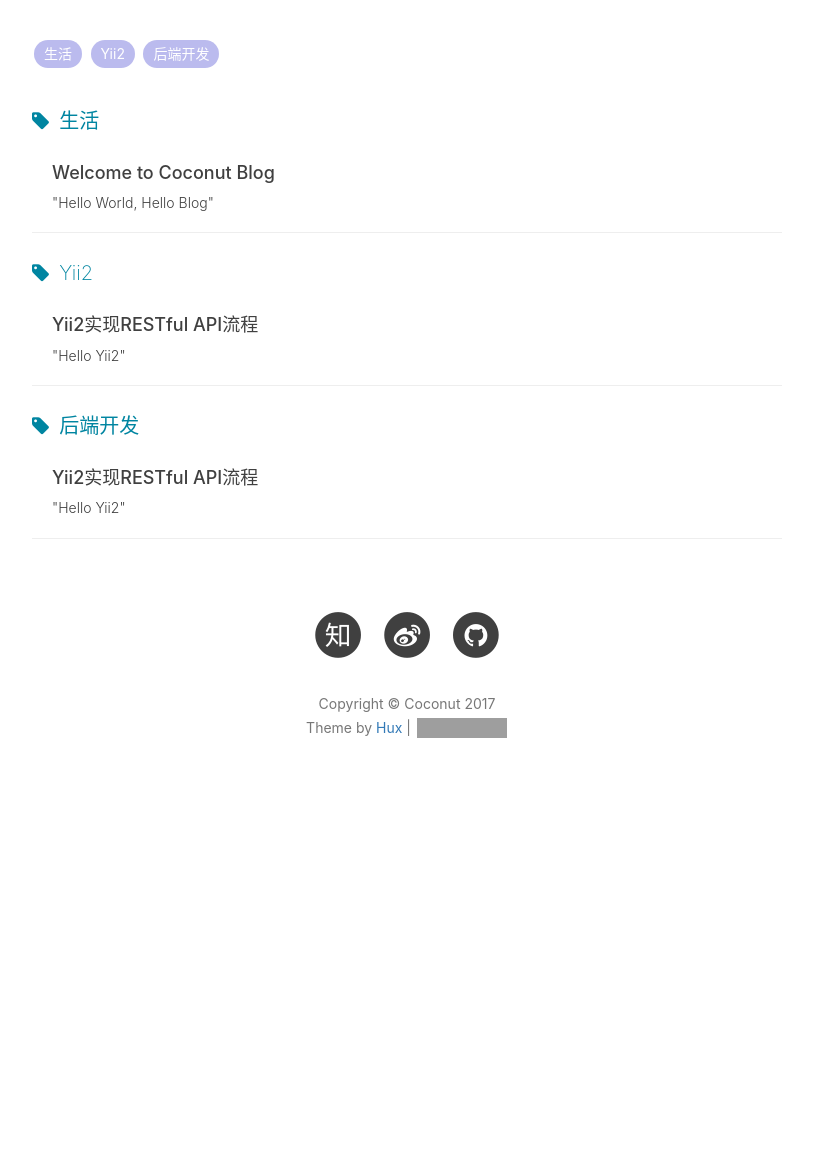
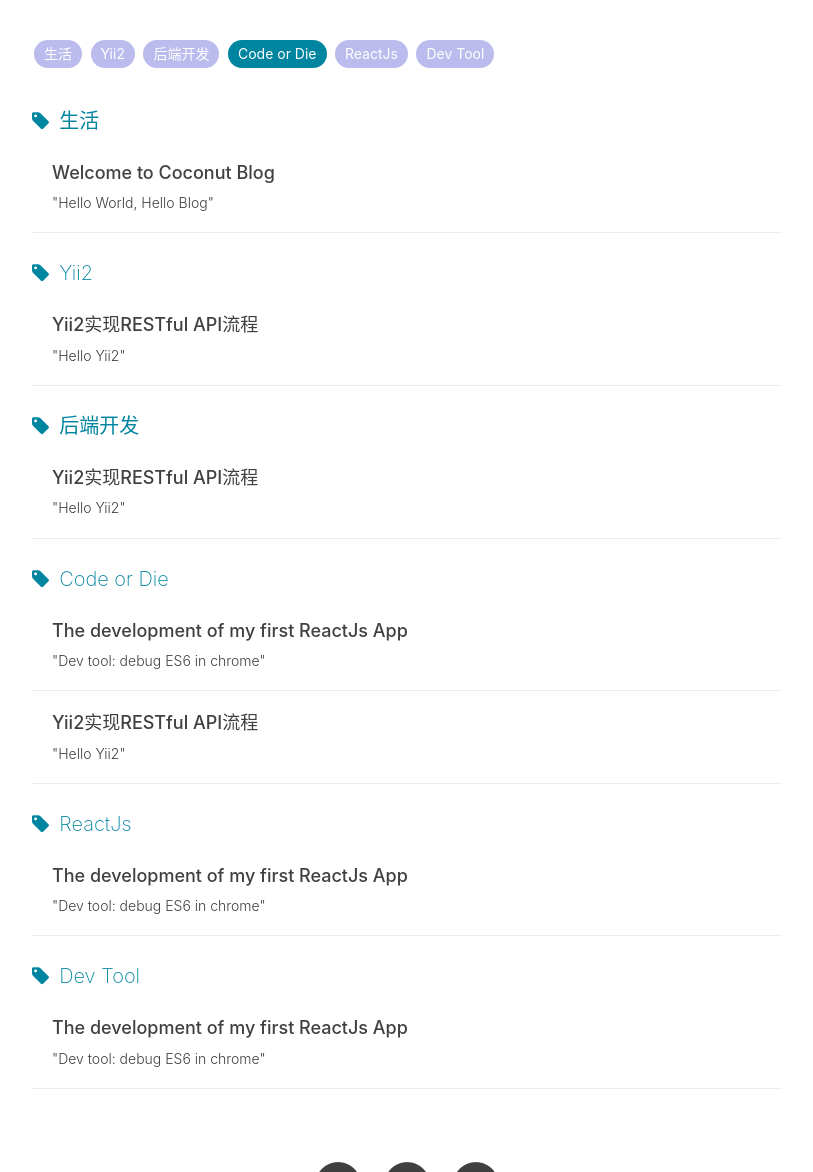
Before and after one commit to AbnerXin/coxxin.github.io, a Jekyll site: the page built from tags.html, in a window 1280 px wide and 1400 px high. Shown: the part 228-1400 px from the top of the window, without its empty margins (233-1046 px from the left). Built offline with Jekyll 4.4.1, drawn with Linux system fonts in a browser that asks for light colours; nearby versions of some CDN libraries; comment, search, counter and statistics services are not loaded; some of the changed lines change nothing that is shown; grey boxes are pictures that could not be loaded.

Commit message:
post: react debug tool

```diff
--- a/_posts/2016-10-30-Yii2-RESTful-API.markdown
+++ b/_posts/2016-10-30-Yii2-RESTful-API.markdown
@@ -7,6 +7,7 @@ author:     "Xin"
 tags:
     - Yii2
     - 后端开发
+    - Code or Die
 ---
 
 ### Yii2实现RESTful API流程（原理）
--- /dev/null
+++ b/_posts/2017-03-03--ReactJs-Debug.markdown
@@ -0,0 +1,28 @@
+---
+layout:     post
+title:      "The development of my first ReactJs App"
+subtitle:   " \"Dev tool: debug ES6 in chrome\""
+date:       2017-03-03
+author:     "Xin"
+header-img: "img/post-bg-js-module.jpg"
+tags:
+    - ReactJs
+    - Dev Tool
+    - Code or Die
+---
+
+### ReactJs Debug
+
+- [ ] TODO： 不能直接 Debug 的原因.
+
+开发软件的重要步骤就是Debug， 使用高效的Debug工具能达到事半功倍的效果。
+
+ES6 的代码无法直接在 chrome 中 Debug， 为了解决这个问题，提高我们的开发效率。
+
+- 安装chrome插件：　**React Developer Tools**
+
+- 在代码构建的时候， 在 webpack config 加上 `devtool: 'source-map'`
+
+然后就能愉快的在 chrome 中 Debug 了。
+
+-- Xin 2017年03月03日23:27:10
```
